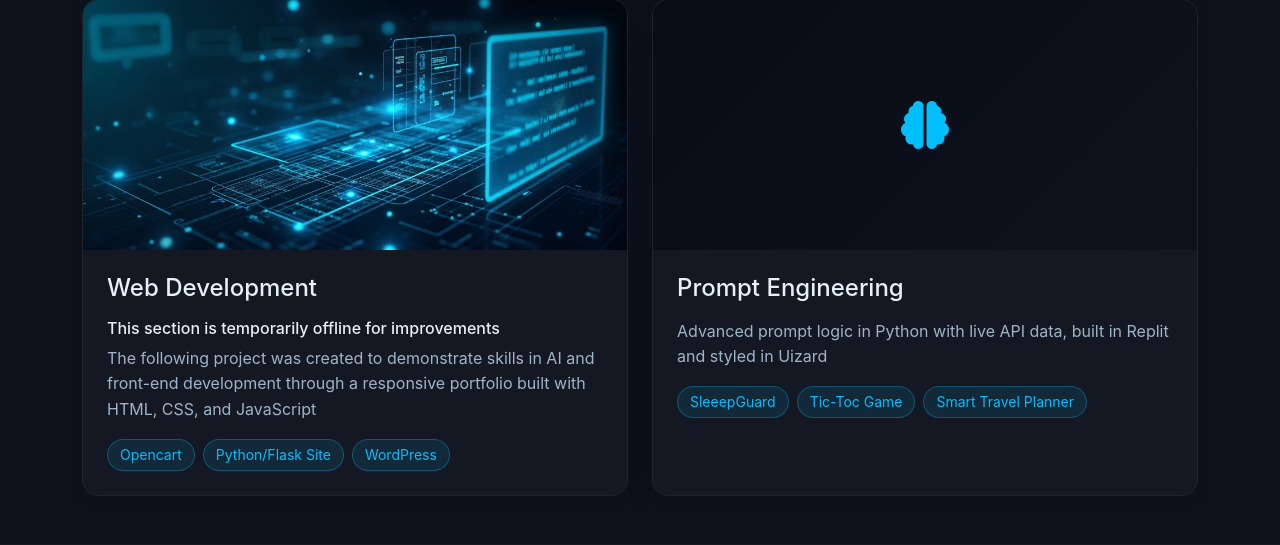
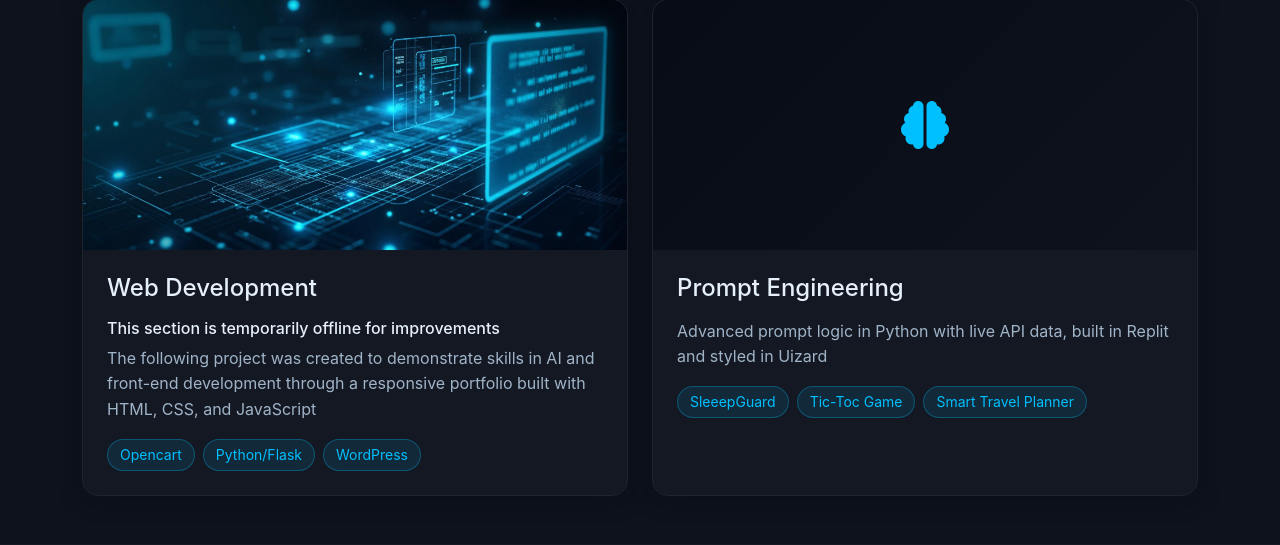
Before and after one commit to tommyvone/Boun-tom, a Flask app: page / in a window 1280 px wide. Shown: the part 1623-2168 px from the top of the page. Run offline with Flask 3, Linux system fonts and the light colour scheme.

Commit message:
Change the title

```diff
--- a/templates/index.html
+++ b/templates/index.html
@@ -160,7 +160,7 @@
                             <p>The following project was created to demonstrate skills in AI and front-end development through a responsive portfolio built with HTML, CSS, and JavaScript</p>
                             <div class="project-tech">
                                 <span class="tech-tag"><a class="nav-link" href="https://www.boun-tom.com/shop/index.php/"target="_blank">Opencart</a></span>
-                                <span class="tech-tag">Python/Flask Site</span>
+                                <span class="tech-tag">Python/Flask</span>
                                 <span class="tech-tag">WordPress</a></span>
                             </div>
                         </div>
```
